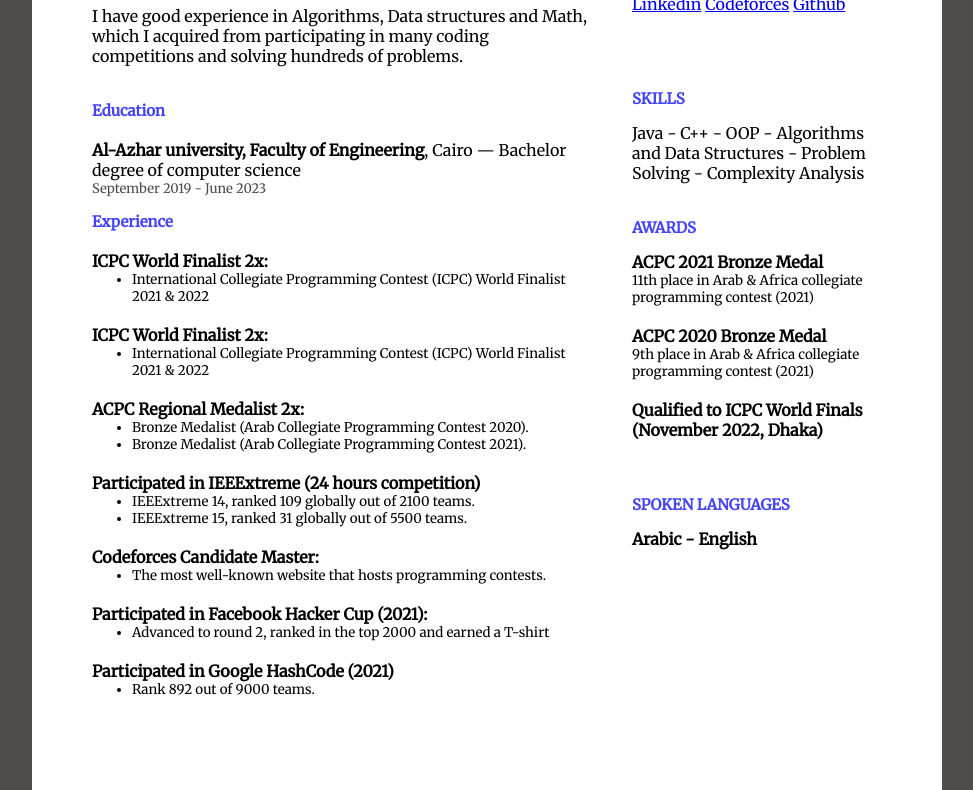
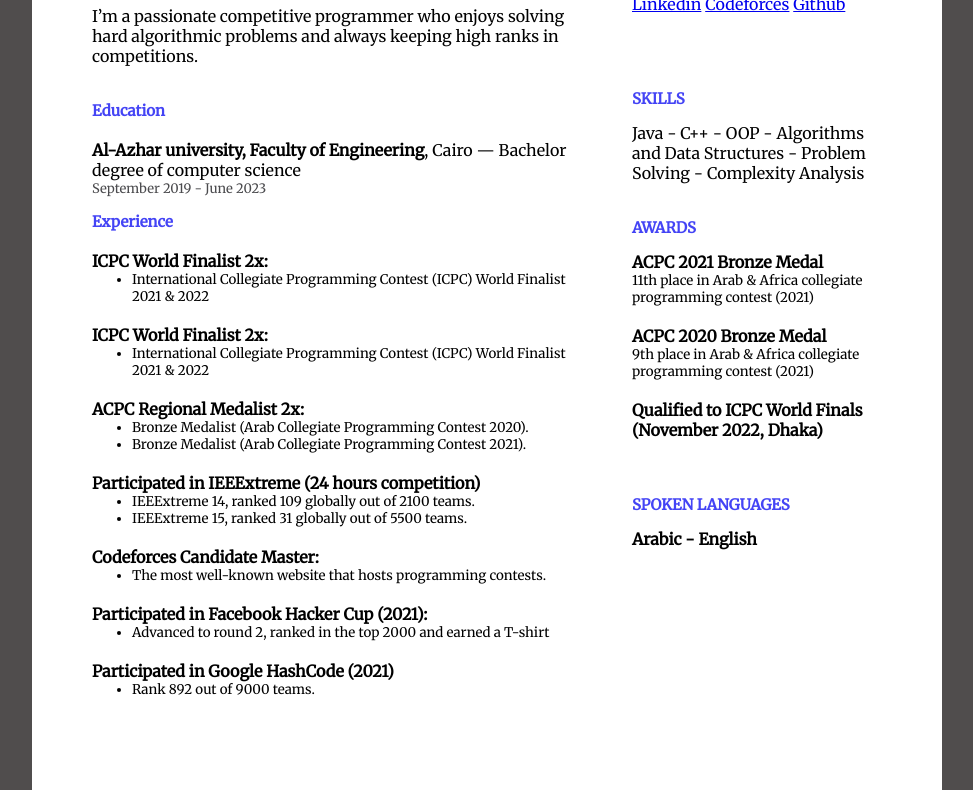
Before and after one commit to mograby3500/resume, a plain HTML site: page index.html in a window 1280 px wide. Shown: the part 145-935 px from the top of the page, without its empty margins (153-1126 px from the left). Drawn offline with Linux system fonts and the light colour scheme.

Commit message:
changed the preface

```diff
--- a/index.html
+++ b/index.html
@@ -10,9 +10,8 @@
         <div class="global">
             <div class="left-div">
                 <h1>Ahmad Almaghraby</h1>
-                <p> I have good experience in Algorithms, Data structures and Math, which I
-                    acquired from participating in many coding competitions and solving
-                    hundreds of problems.
+                <p> I’m a passionate competitive programmer who enjoys solving hard
+                    algorithmic problems and always keeping high ranks in competitions.
                 </p>
                 <br>
                 <h3>Education</h3>
```
